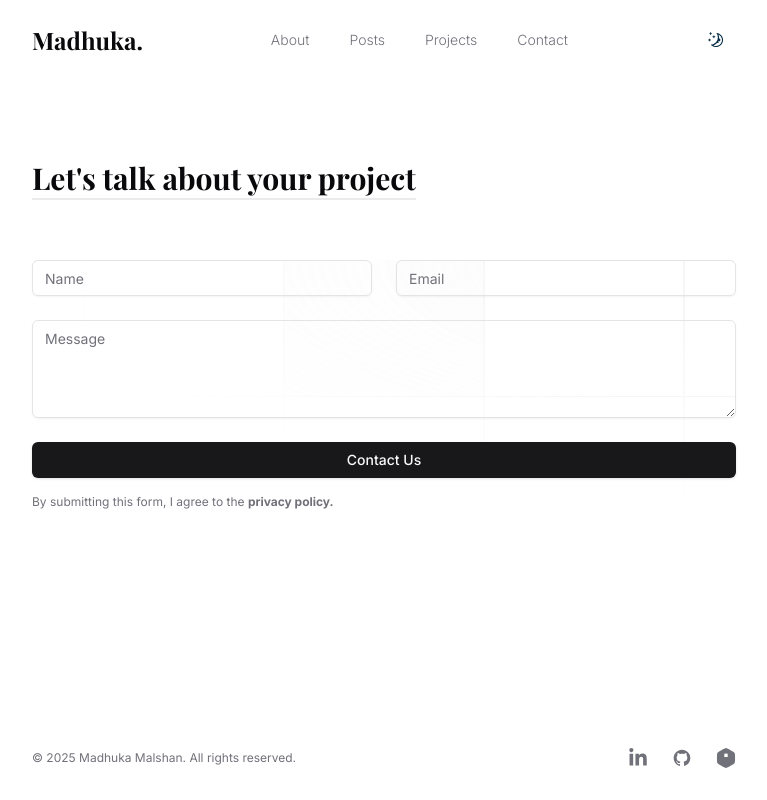
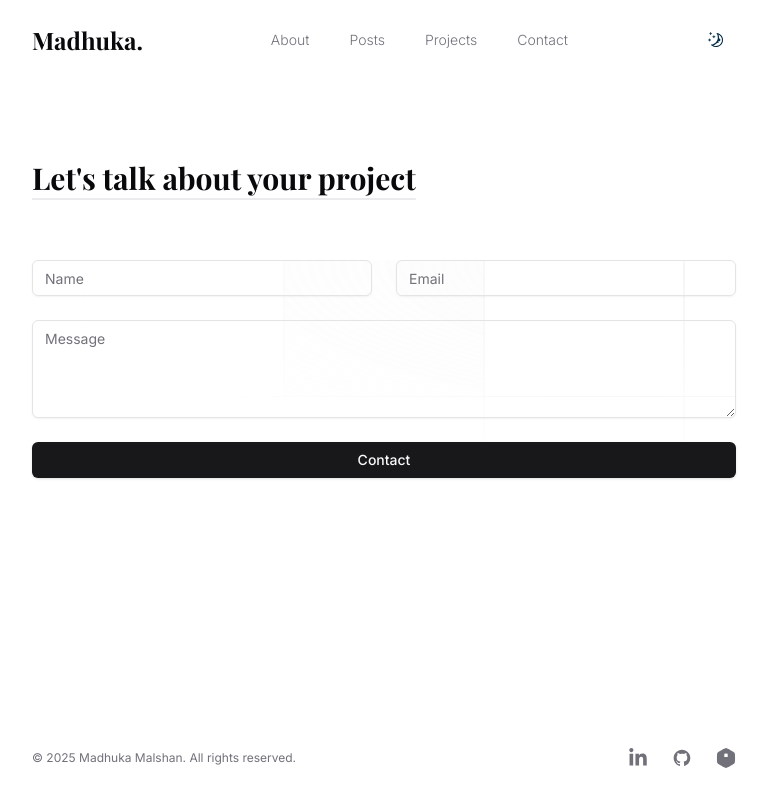
Before and after one commit to madhuka2002/portfolio, a Next.js app: page /contact in a window 1280 px wide. Shown: the whole page, without its empty margins (256-1023 px from the left). Built offline with nearby package versions, Linux system fonts and the light colour scheme; no server answers; a web font is replaced by a local one.

Commit message:
Contact Part

```diff
--- a/components/contact-form.tsx
+++ b/components/contact-form.tsx
@@ -140,15 +140,15 @@
               disabled={isSubmitting}
               className='w-full disabled:opacity-50'
             >
-              {isSubmitting ? 'Submitting...' : 'Contact Us'}
+              {isSubmitting ? 'Submitting...' : 'Contact'}
             </Button>
           </div>
-          <p className='mt-4 text-xs text-muted-foreground'>
+          {/* <p className='mt-4 text-xs text-muted-foreground'>
             By submitting this form, I agree to the{' '}
             <Link href='/privacy' className='font-bold'>
               privacy&nbsp;policy.
             </Link>
-          </p>
+          </p> */}
         </form>
       </div>
     </section>
```
